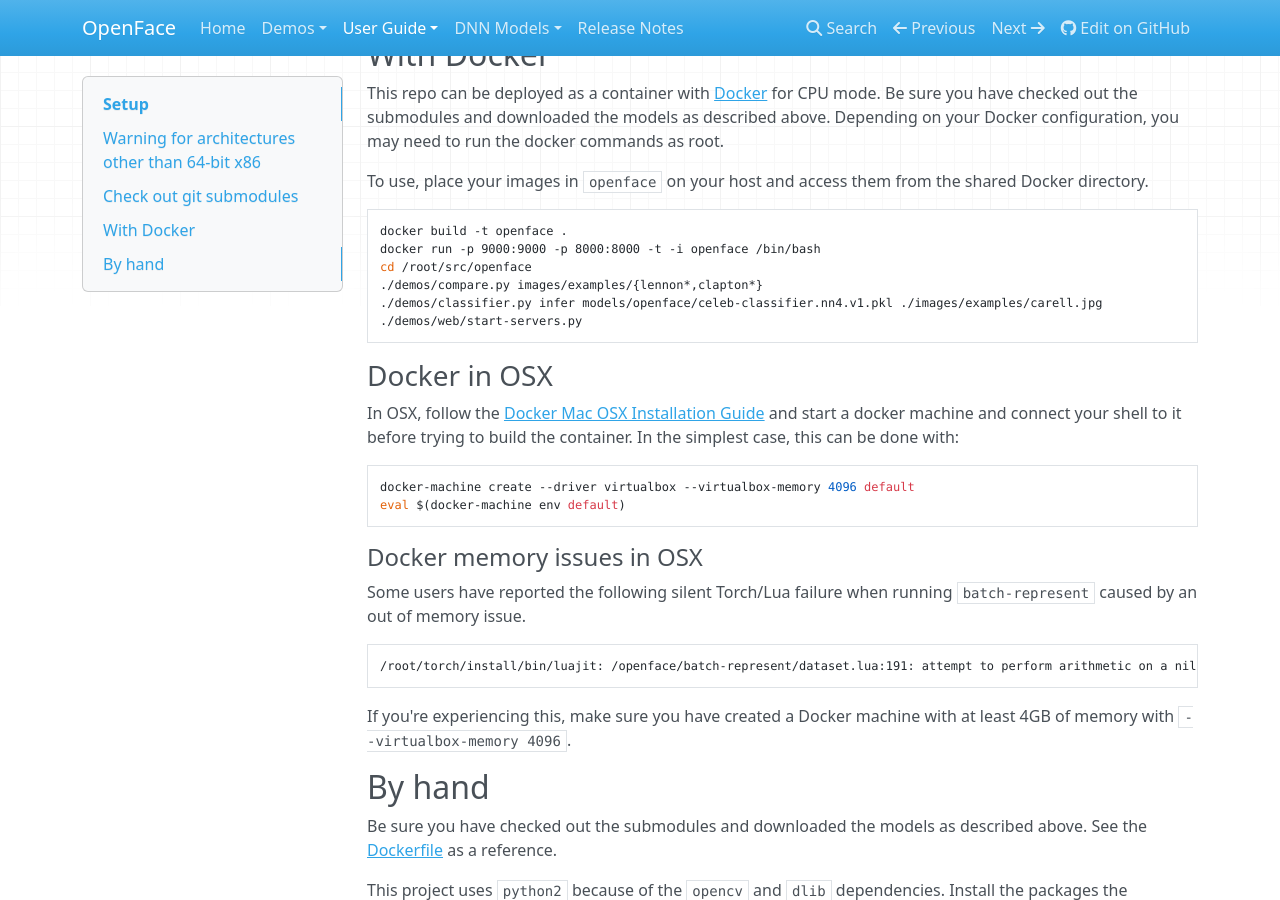
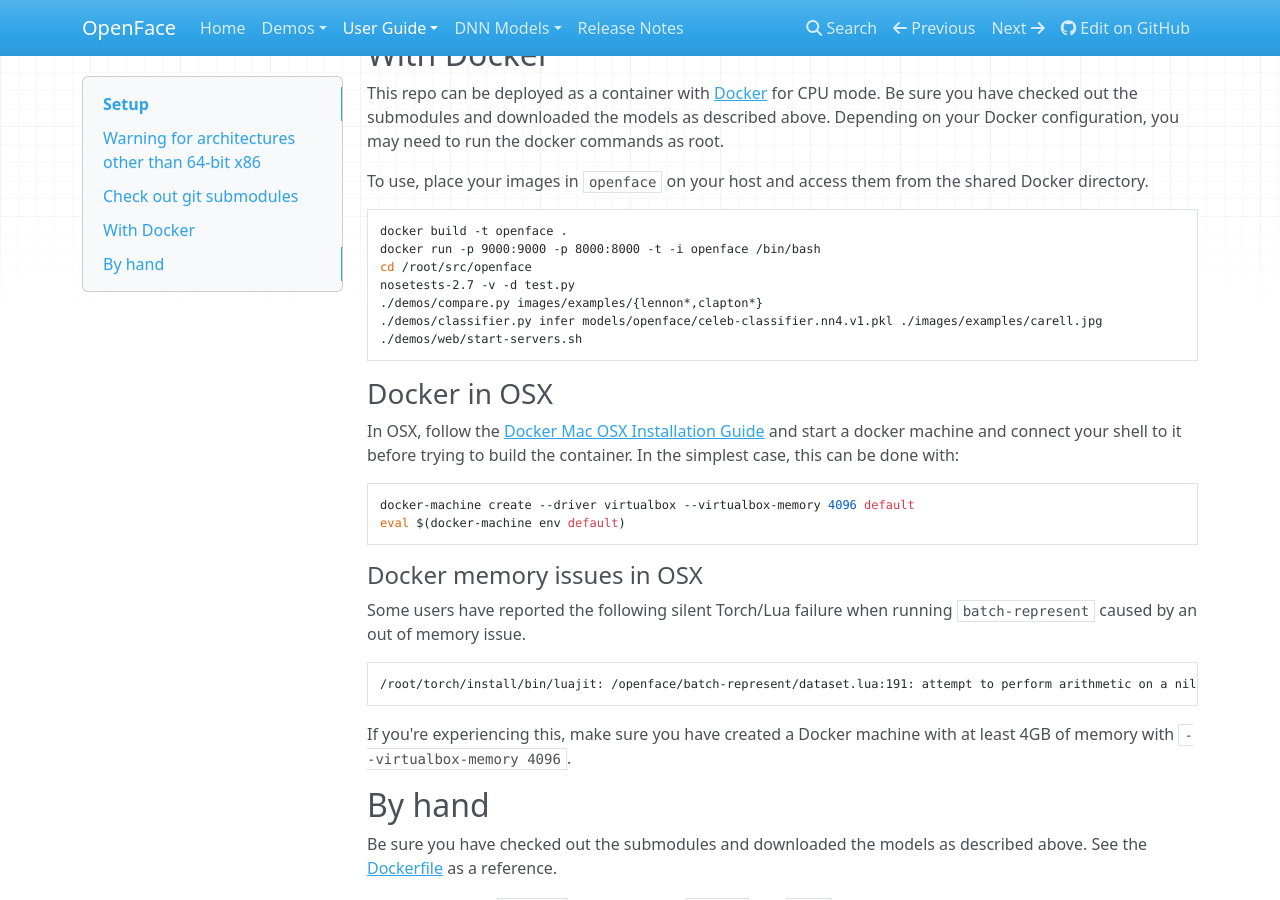
Before and after one commit to cmusatyalab/openface, an MkDocs documentation site: the page built from docs/setup.md, in a window 1280 px wide and 900 px high, scrolled down 518 px. Built offline with MkDocs 1.6.1, drawn with Linux system fonts in a browser that asks for light colours; nearby versions of some CDN libraries; old or Windows-style settings are respelled for this version of MkDocs.

Commit message:
Setup Docs: Reference tests. Correct web demo command.

````diff
--- a/docs/setup.md
+++ b/docs/setup.md
@@ -35,9 +35,10 @@
 docker build -t openface .
 docker run -p 9000:9000 -p 8000:8000 -t -i openface /bin/bash
 cd /root/src/openface
+nosetests-2.7 -v -d test.py
 ./demos/compare.py images/examples/{lennon*,clapton*}
 ./demos/classifier.py infer models/openface/celeb-classifier.nn4.v1.pkl ./images/examples/carell.jpg
-./demos/web/start-servers.py
+./demos/web/start-servers.sh
 ```
 
 ### Docker in OSX
````
